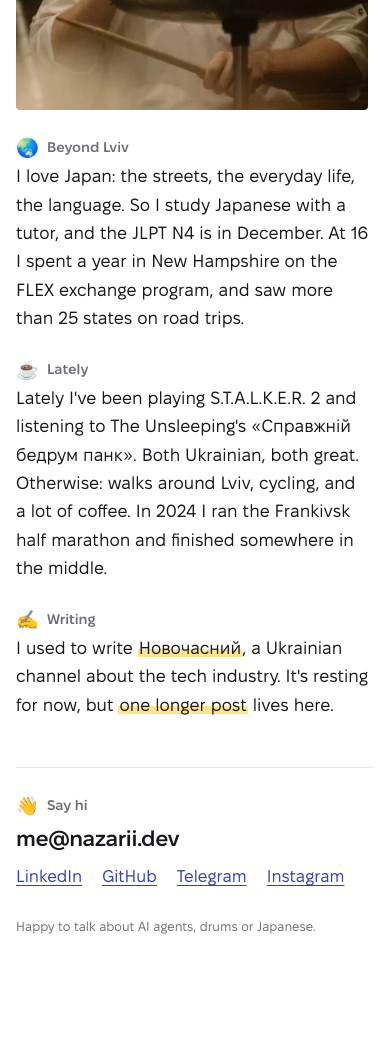
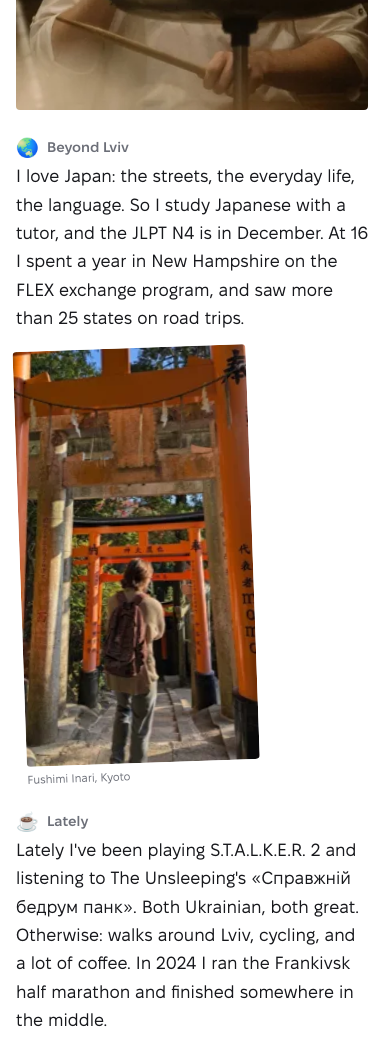
Before and after one commit to nklymok/nazarii.dev, an Astro site: page / in a window 390 px wide. Shown: the part 960-1997 px from the top of the page. Before the commit the page ends 1945 px from the top, so only its background shows below. Built offline with nearby package versions, Linux system fonts and the light colour scheme; Astro itself is replaced by a stand-in of ours.

Commit message:
Add Kyoto photo to Beyond Lviv section

```diff
--- a/src/components/Home.astro
+++ b/src/components/Home.astro
@@ -27,8 +27,9 @@ const t = copy[lang];
 
   <main class="wrap letter">
     {
-      t.sections.map((s) => (
-        <div class:list={["para", { "with-photo": "photo" in s && s.photo }]}>
+      t.sections.map((s) => {
+        const photo = "photo" in s ? s.photo : null;
+        return <div class:list={["para", { "with-photo": photo, "photo-left": photo === "kyoto" }]}>
           <span class="tag">
             <span class={`e e-${s.kind}`} aria-hidden="true">
               {s.emoji}
@@ -40,22 +41,23 @@ const t = copy[lang];
               <p set:html={h} />
             ))}
           </div>
-          {"photo" in s && s.photo && (
+          {photo && (
             <figure class="photo">
               <img
-                src="/images/drums-700.webp"
-                srcset="/images/drums-440.webp 440w, /images/drums-700.webp 700w"
-                sizes="(max-width: 44rem) 90vw, 15rem"
-                width="700"
-                height="875"
-                alt={t.photoAlt}
+                src={photo === "kyoto" ? "/images/kyoto-720.webp" : "/images/drums-700.webp"}
+                srcset={photo === "kyoto" ? "/images/kyoto-360.webp 360w, /images/kyoto-720.webp 720w" : "/images/drums-440.webp 440w, /images/drums-700.webp 700w"}
+                sizes={photo === "kyoto" ? "(max-width: 44rem) min(22rem, 100vw), 9rem" : "(max-width: 44rem) 90vw, 15rem"}
+                width={photo === "kyoto" ? 720 : 700}
+                height={photo === "kyoto" ? 1280 : 875}
+                alt={photo === "kyoto" ? t.kyotoPhotoAlt : t.photoAlt}
                 loading="lazy"
                 decoding="async"
               />
+              {photo === "kyoto" && <figcaption>{t.kyotoPhotoCaption}</figcaption>}
             </figure>
           )}
         </div>
-      ))
+      })
     }
   </main>
 
@@ -86,6 +88,19 @@ const t = copy[lang];
   }
   .para.with-photo {
     grid-template-columns: 9rem minmax(0, 36rem) minmax(0, 15rem);
+  }
+  .para.photo-left {
+    grid-template-columns: 9rem minmax(0, 36rem);
+  }
+  .photo-left .text {
+    grid-column: 2;
+    grid-row: 1 / span 2;
+  }
+  .photo-left .photo {
+    grid-column: 1;
+    grid-row: 2;
+    margin-top: 0.8rem;
+    transform: rotate(-2deg);
   }
   .tag {
     display: flex;
@@ -126,6 +141,12 @@ const t = copy[lang];
   .photo img {
     width: 100%;
     border-radius: 4px;
+  }
+  .photo figcaption {
+    margin-top: 0.4rem;
+    color: var(--muted);
+    font-size: 0.72rem;
+    line-height: 1.3;
   }
 
   .reach {
@@ -200,6 +221,10 @@ const t = copy[lang];
       grid-column: 2;
       max-width: 20rem;
     }
+    .para.photo-left .photo {
+      grid-column: 1;
+      max-width: 9rem;
+    }
   }
   @media (max-width: 44rem) {
     .para,
@@ -210,6 +235,16 @@ const t = copy[lang];
     .para.with-photo .photo {
       grid-column: 1;
       max-width: 22rem;
+    }
+    .photo-left .text,
+    .photo-left .photo {
+      grid-column: 1;
+      grid-row: auto;
+    }
+    .para.photo-left .photo {
+      margin: 0.75rem 0 0 0.25rem;
+      width: min(65%, 15rem);
+      max-width: 15rem;
     }
     .tag,
     .reach .tag {
--- a/src/i18n.ts
+++ b/src/i18n.ts
@@ -15,6 +15,8 @@ export const copy = {
     switchHref: "/uk/",
     switchText: "УКР",
     photoAlt: "Nazarii playing drums in a rehearsal studio",
+    kyotoPhotoAlt: "A visitor walking through the torii gates at Fushimi Inari Shrine in Kyoto",
+    kyotoPhotoCaption: "Fushimi Inari, Kyoto",
     sections: [
       {
         emoji: "🛠️",
@@ -28,7 +30,7 @@ export const copy = {
         emoji: "🥁",
         kind: "drum",
         tag: "Music",
-        photo: true,
+        photo: "drums",
         html: [
           `I play drums in a band called <a href="https://www.instagram.com/honey_jam.lviv/">Honey Jam</a>. We've played exactly one gig so far, on Make Music Day at Black Honey. I also play guitar and have written a couple of songs.`,
         ],
@@ -37,6 +39,7 @@ export const copy = {
         emoji: "🌏",
         kind: "globe",
         tag: "Beyond Lviv",
+        photo: "kyoto",
         html: [
           `I love Japan: the streets, the everyday life, the language. So I study Japanese with a tutor, and the JLPT N4 is in December. At 16 I spent a year in New Hampshire on the FLEX exchange program, and saw more than 25 states on road trips.`,
         ],
@@ -71,6 +74,8 @@ export const copy = {
     switchHref: "/",
     switchText: "EN",
     photoAlt: "Назарій грає на барабанах у репетиційній студії",
+    kyotoPhotoAlt: "Відвідувач іде поміж воротами торії у святилищі Фушімі Інарі в Кіото",
+    kyotoPhotoCaption: "Фушімі Інарі, Кіото",
     sections: [
       {
         emoji: "🛠️",
@@ -84,7 +89,7 @@ export const copy = {
         emoji: "🥁",
         kind: "drum",
         tag: "Музика",
-        photo: true,
+        photo: "drums",
         html: [
           `Граю на барабанах у гурті <a href="https://www.instagram.com/honey_jam.lviv/">Honey Jam</a>. Поки що ми зіграли рівно один концерт, на Дні музики в кавʼярні Black Honey. Ще граю на гітарі й написав пару пісень.`,
         ],
@@ -93,6 +98,7 @@ export const copy = {
         emoji: "🌏",
         kind: "globe",
         tag: "Поза Львовом",
+        photo: "kyoto",
         html: [
           `Люблю Японію: її вулиці, повсякдення, мову. Тож вивчаю японську з репетиторкою, а в грудні складаю JLPT N4. У 16 років я прожив рік у Нью-Гемпширі за програмою обміну FLEX і під час поїздок машиною побачив понад 25 штатів.`,
         ],
```
Also changed, not shown: README.md, public/images/kyoto-360.webp (added), public/images/kyoto-720.webp (added).
